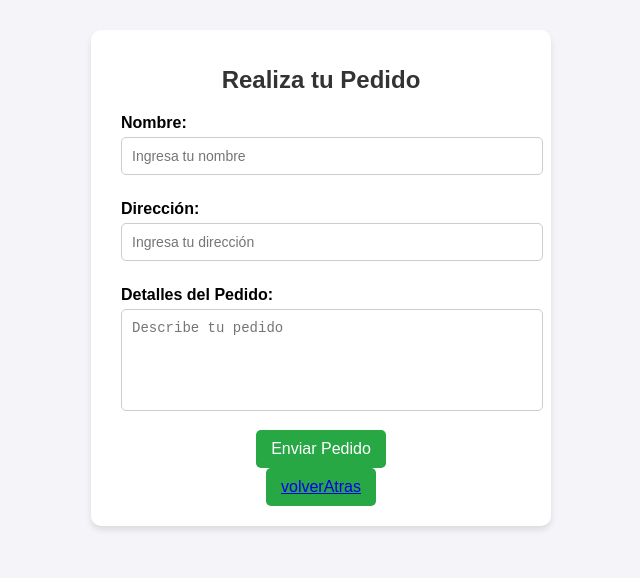
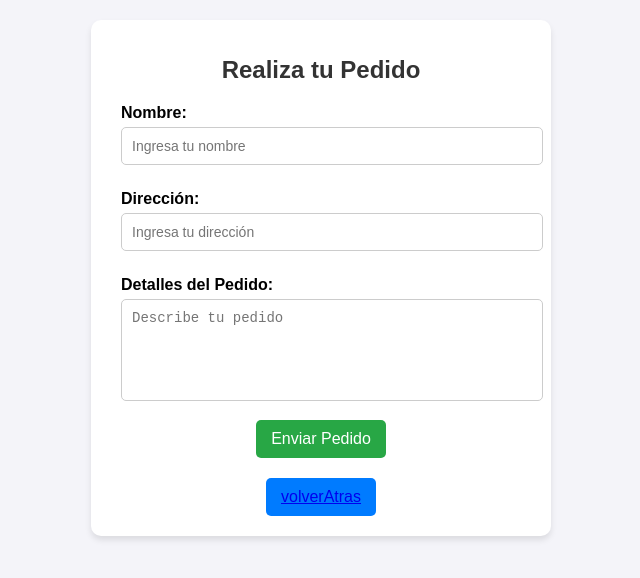
Before and after one commit to goonzalofff/delivery, a plain HTML site: page formulario.html in a window 1280 px wide. Shown: the part 122-700 px from the top of the page, without its empty margins (319-959 px from the left). Drawn offline with Linux system fonts and the light colour scheme.

Commit message:
Update formulario.css

```diff
--- a/formulario.css
+++ b/formulario.css
@@ -60,3 +60,21 @@ button {
 button:hover {
     background-color: #218838;
 }
+#volverAtras   {
+    background-color: #007bff;
+    color: white;
+    padding: 10px 15px;
+    margin-top: 20px;
+    border: none;
+    border-radius: 5px;
+    cursor: pointer;
+    font-size: 16px;
+    transition: background-color 0.3s ease;
+
+}
+
+
+#volverAtras:hover a {
+    background-color: #0056b3;
+
+}
```
